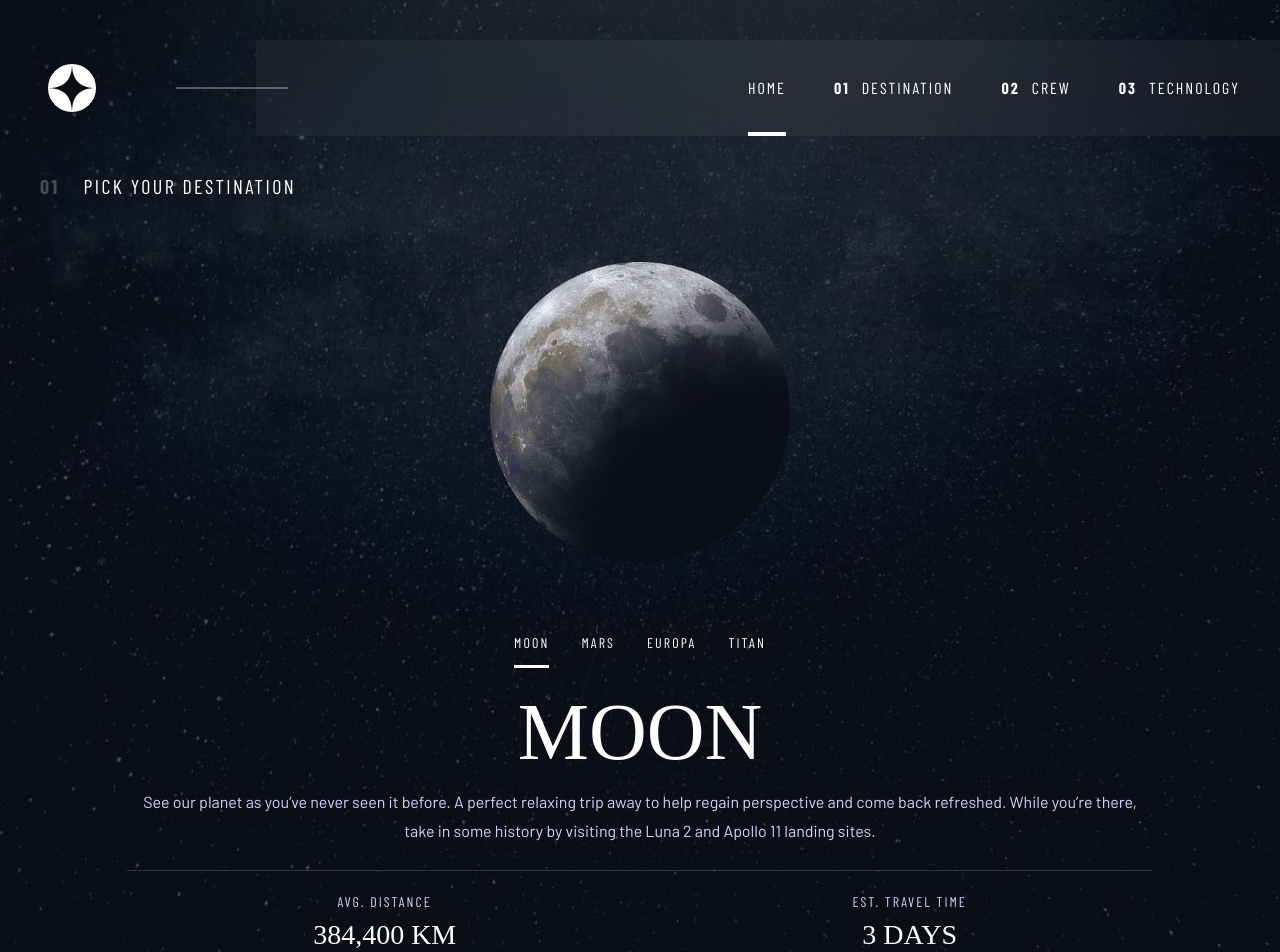
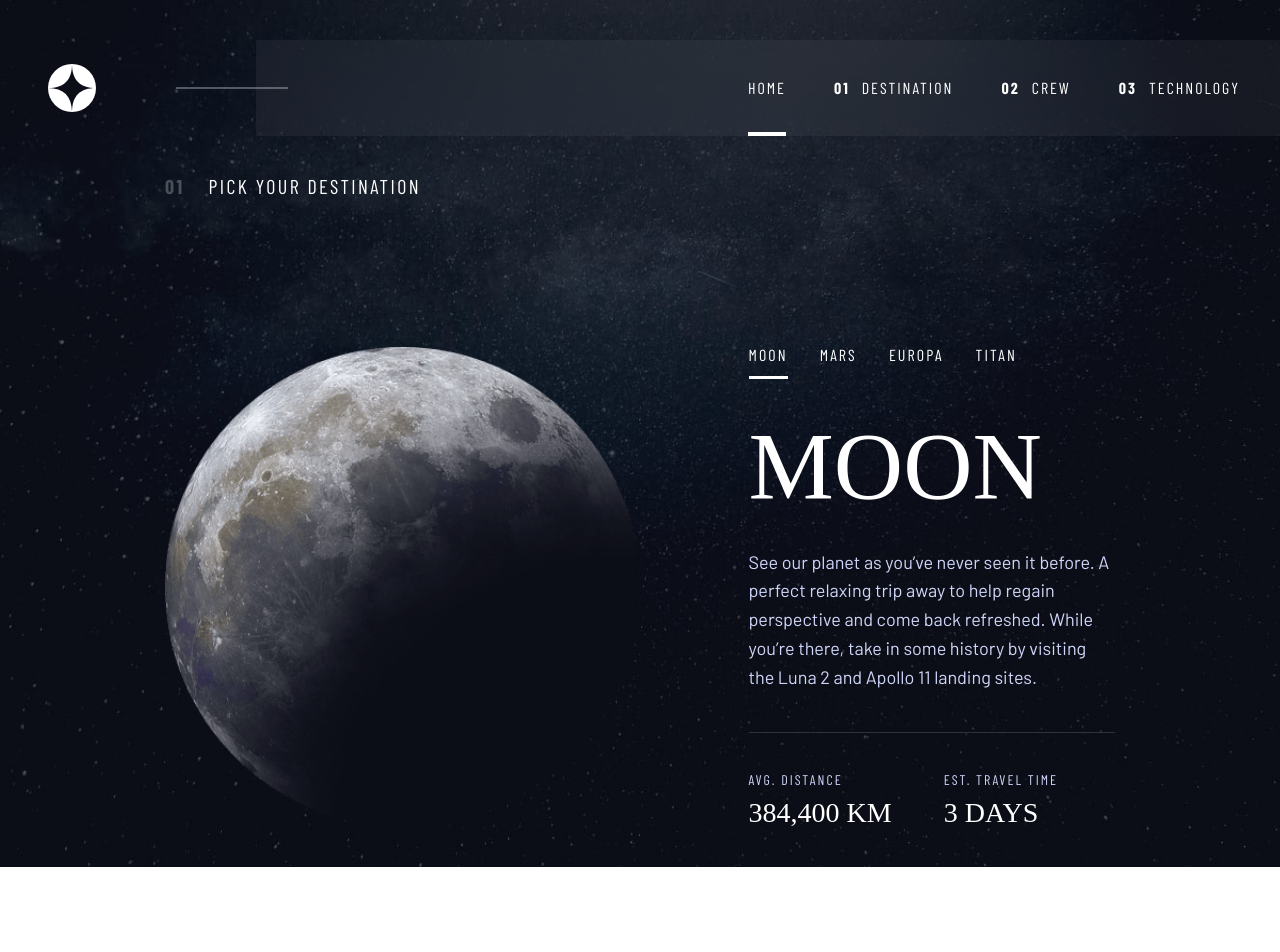
Before and after one commit to Andreasafent/spacetourism-frontendmentor-react, a React (Vite) app: page /destination in a window 1280 px wide. Shown: the top 952 px of the page. After the commit the page ends 867 px from the top, so only its background shows below. Built offline with nearby package versions, Linux system fonts and the light colour scheme; a web font is replaced by a local one.

Commit message:
Destination layout fixed

```diff
--- a/src/pages/Destination.jsx
+++ b/src/pages/Destination.jsx
@@ -1,10 +1,8 @@
 function Destination() {
 	return (
-		<main className="w-full p-[24px] sm:p-[40px]">
-			<div className="flex flex-col gap-[32px]">
-
-				<div className="flex flex-col items-center gap-[24px]">
-					<div className="text-white flex items-center gap-[24px] sm:text-[20px] sm:self-start">
+		<main className="w-full p-[24px] sm:p-[40px] flex flex-1 xl:px-[165px]">
+			<div className="flex flex-col gap-[32px] flex-1 xl:items-center xl:gap-[151px]">
+				<div className="text-white flex justify-center gap-[24px] sm:text-[20px] sm:self-start ">
 					<span className="font-secondary-bold leading-none tracking-[2.4px] opacity-25">
 						01
 					</span>
@@ -12,35 +10,37 @@ function Destination() {
 						PICK YOUR DESTINATION
 					</span>
 				</div>
-					<div className="py-[26.5px] sm:py-[42px]">
+
+				<div className="flex flex-col xl:flex-row gap-[32px] xl:gap-[108.5px]">
+					<div className="flex justify-center items-center gap-[24px] w-full xl:w-1/2">
+						<div className="py-[26.5px] sm:py-[42px] xl:py-0">
 							<img
 								src="src\assets\destination\image-moon.png"
-							className="w-[150px] h-[150px] sm:w-[300px] sm:h-[300px]"
+								className="w-[150px] h-[150px] sm:w-[300px] sm:h-[300px] xl:w-[480px] xl:h-[480px]"
 							/>
 						</div>
 					</div>
 
-				<div className="flex flex-col sm:px-[87px]">
-
-					<div className="px-[40.5px]">
+					<div className="flex flex-col sm:px-[87px] flex-1 xl:px-0 xl:items-start xl:justify-between">
+						<div className="px-[40.5px] xl:px-0">
 							<ul className="flex justify-center gap-[32px]">
 								<li className="h-[32px] leading-none tracking-[2.1px] flex flex-col items-center relative border-b-3 border-white">
-								<span className="text-white font-secondary text-[14px] flex justify-center">
+									<span className="text-white font-secondary text-[14px] flex justify-center sm:text-[16px]">
 										MOON
 									</span>
 								</li>
 								<li className="h-[32px] leading-none tracking-[2.1px] flex flex-col items-center relative">
-								<span className="text-white font-secondary text-[14px] flex justify-center">
+									<span className="text-white font-secondary text-[14px] flex justify-center sm:text-[16px]">
 										MARS
 									</span>
 								</li>
 								<li className="h-[32px] leading-none tracking-[2.1px] flex flex-col items-center relative">
-								<span className="text-white font-secondary text-[14px] flex justify-center">
+									<span className="text-white font-secondary text-[14px] flex justify-center sm:text-[16px]">
 										EUROPA
 									</span>
 								</li>
 								<li className="h-[32px] leading-none tracking-[2.1px] flex flex-col items-center relative">
-								<span className="text-white font-secondary text-[14px] flex justify-center">
+									<span className="text-white font-secondary text-[14px] flex justify-center sm:text-[16px]">
 										TITAN
 									</span>
 								</li>
@@ -48,38 +48,46 @@ function Destination() {
 						</div>
 
 						<div className="flex justify-center mt-[24px]">
-						<h1 className="text-white font-title text-[56px] leading-none sm:text-[80px]">
+							<h1 className="text-white font-title text-[56px] leading-none sm:text-[80px] xl:text-[96px]">
 								MOON
 							</h1>
 						</div>
 
 						<div className="mt-[16px]">
-						<p className="font-primary text-[#D0D6F9] text-center text-[15px] leading-[28px] tracking-0 sm:text-base sm:leading-[28.8px]">
+							<p className="font-primary text-[#D0D6F9] text-center text-[15px] leading-[28px] tracking-0 sm:leading-[28.8px] xl:text-start sm:text-[16px] xl:text-[18px] leading-[32.4px]">
 								See our planet as you’ve never seen it before. A
 								perfect relaxing trip away to help regain
-							perspective and come back refreshed. While you’re
-							there, take in some history by visiting the Luna 2
-							and Apollo 11 landing sites.
+								perspective and come back refreshed. While
+								you’re there, take in some history by visiting
+								the Luna 2 and Apollo 11 landing sites.
 							</p>
 						</div>
 
-                    <div className="py-[24px] flex items-center">
-                        <span className=" w-full h-[1px] bg-white/15"></span>
+						<div className=" w-full py-[24px] ">
+							<span className="block h-[1px] bg-white/15 w-full"></span>
 						</div>
 
-                    <div className="flex flex-col gap-[24px] sm:flex-row sm:justify-around">
-                        <div className="flex flex-col items-center gap-[12px]">
-                            <div className="font-secondary text-[#D0D6F9] text-[14px] leading-none tracking-[2px]">AVG. DISTANCE</div>
-                            <div className="font-title text-white text-[28px] leading-none ">384,400 KM</div>
+						<div className="flex flex-col gap-[24px] sm:flex-row sm:justify-around w-full xl:justify-start">
+							<div className="flex flex-col items-center gap-[12px] xl:items-start flex-1">
+								<div className="font-secondary text-[#D0D6F9] text-[14px] leading-none tracking-[2px]">
+									AVG. DISTANCE
 								</div>
-                        <div className="flex flex-col items-center gap-[12px]">
-                            <div className="font-secondary text-[#D0D6F9] text-[14px] leading-none tracking-[2px]">EST. TRAVEL TIME</div>
-                            <div className="font-title text-white text-[28px] leading-none">3 DAYS</div>
+								<div className="font-title text-white text-[28px] leading-none ">
+									384,400 KM
+								</div>
+							</div>
+							<div className="flex flex-col items-center gap-[12px] xl:items-start flex-1">
+								<div className="font-secondary text-[#D0D6F9] text-[14px] leading-none tracking-[2px]">
+									EST. TRAVEL TIME
+								</div>
+								<div className="font-title text-white text-[28px] leading-none">
+									3 DAYS
 								</div>
 							</div>
 						</div>
 					</div>
-
+				</div>
+			</div>
 		</main>
 	);
 }
```
Lines whose indentation alone changed are shown as unchanged.
